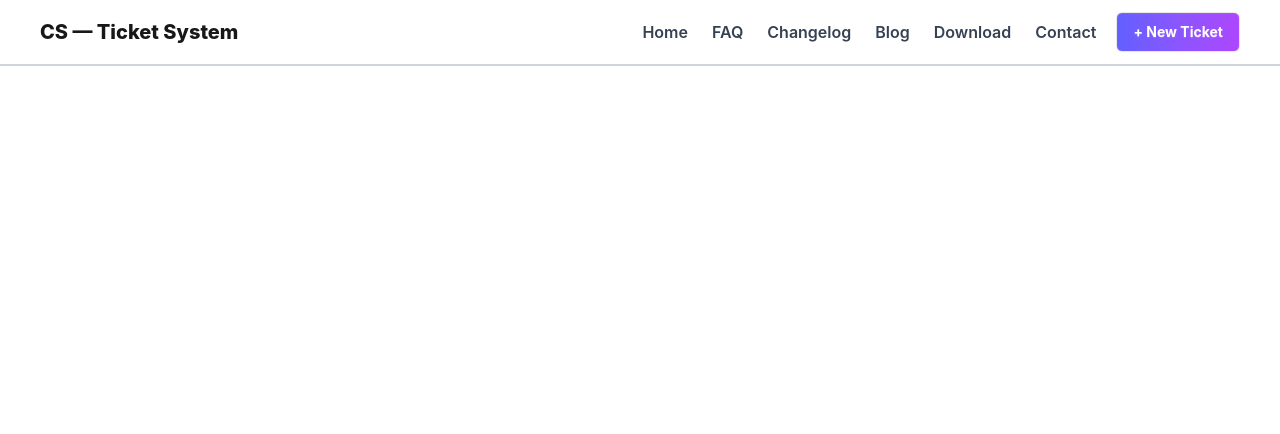
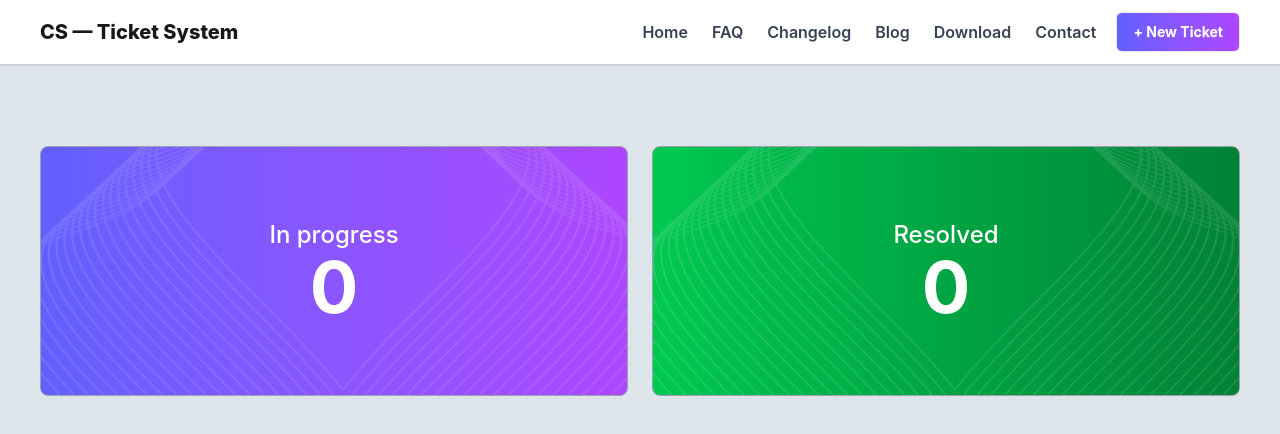
Before and after one commit to Ahad-Miah/CS-Ticket-System, a React (Vite) app: page / in a window 1280 px wide. Shown: the top 434 px of the page. Built offline with nearby package versions, Linux system fonts and the light colour scheme.

Commit message:
added responsive banner section

```diff
--- a/src/App.jsx
+++ b/src/App.jsx
@@ -1,4 +1,5 @@
 import './App.css'
+import Banner from './Components/Banner/Banner'
 import Navbar from './Components/Navbar/Navbar'
 
 function App() {
@@ -6,6 +7,9 @@ function App() {
   return (
     <div>
    <Navbar></Navbar>
+   <section className='bg-[#dee5ea] h-[1176px]'>
+  <Banner></Banner>
+   </section>
     </div>
   )
 }
--- /dev/null
+++ b/src/Components/Banner/Banner.jsx
@@ -0,0 +1,45 @@
+import React from "react";
+import vectorImg from "../../assets/vector1.png";
+
+const Banner = () => {
+  return (
+    <div className="md:flex *:mb-9  justify-center md:justify-between gap-[24px] px-5 md:px-10 pt-20  items-center">
+      {/* left side */}
+      <div className="relative w-full md:w-1/2 h-[250px] border border-gray-400 rounded-lg bg-gradient-to-r from-indigo-500 to-purple-500 overflow-hidden flex items-center justify-center">
+        <div className="relative z-10 text-center text-white">
+          <h3 className="text-2xl font-medium">In progress</h3>
+          <h1 className="text-7xl font-bold">0</h1>
+        </div>
+
+        {/* Background Images Container */}
+        <div className="absolute inset-0 flex justify-between items-center">
+          <img src={vectorImg} alt="" className="h-full object-cover" />
+          <img
+            src={vectorImg}
+            alt=""
+            className="h-full object-cover scale-x-[-1]"
+          />
+        </div>
+      </div>
+      {/* right side */}
+       <div className="relative w-full md:w-1/2 h-[250px] border border-gray-400 rounded-lg bg-gradient-to-r from-green-500 to-green-700 overflow-hidden flex items-center justify-center">
+        <div className="relative z-10 text-center text-white">
+          <h3 className="text-2xl font-medium">Resolved</h3>
+          <h1 className="text-7xl font-bold">0</h1>
+        </div>
+
+        {/* Background Images Container */}
+        <div className="absolute inset-0 flex justify-between items-center">
+          <img src={vectorImg} alt="" className="h-full object-cover" />
+          <img
+            src={vectorImg}
+            alt=""
+            className="h-full object-cover scale-x-[-1]"
+          />
+        </div>
+      </div>
+    </div>
+  );
+};
+
+export default Banner;
```
Also changed, not shown: src/assets/vector1.png (added), src/assets/vector2.png (added).
